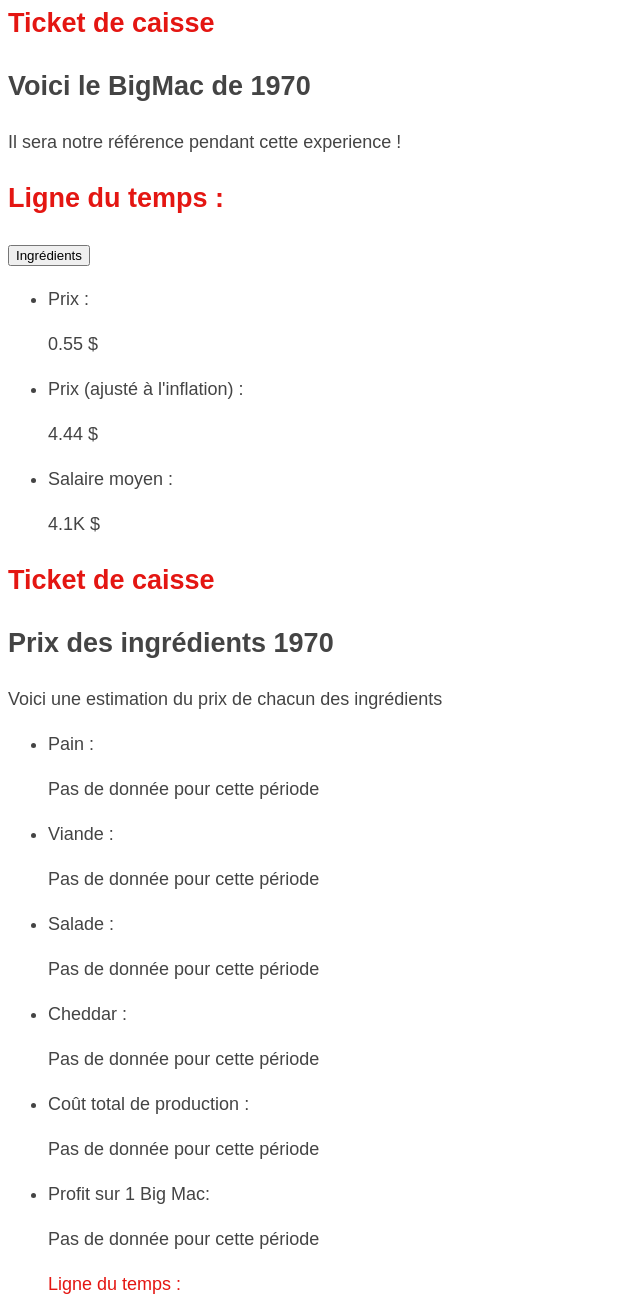
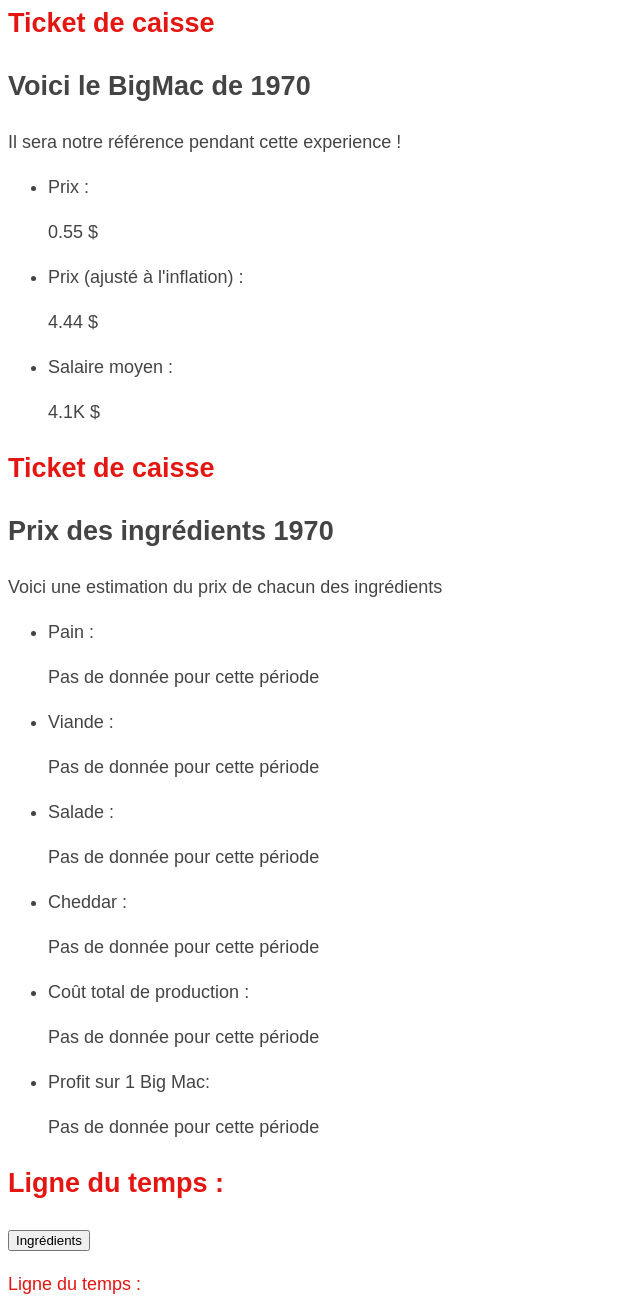
Before and after one commit to ben1i/McDollars, a website with bundled scripts: page src/index.html in a window 1280 px wide. Shown: the part 961-2277 px from the top of the page, without its empty margins (0-640 px from the left). Built offline with nearby package versions, Linux system fonts and the light colour scheme.

Commit message:
bugg html

```diff
--- a/src/index.html
+++ b/src/index.html
@@ -35,16 +35,7 @@
       Il sera notre référence pendant cette experience !
     </p>
 
-    <div class="timeline">
 
-      <h2 class="timeline__titrexplicatif title">
-        Ligne du temps :
-      </h2>
-      <button class="timeline__switch">Ingrédients</button>
-      <div class="timeline__btns">
-
-      </div>
-    </div>
     <ul class="ticket__listeprix">
       <li class="ticket__listel">
         <div class="ticket__line">
@@ -129,12 +120,20 @@
     </ul>
   </div>
 
-  <ul class="timeline">
 
+    <div class="timeline">
+
+      <h2 class="timeline__titrexplicatif title">
+        Ligne du temps :
+      </h2>
+      <button class="timeline__switch">Ingrédients</button>
+      <div class="timeline__btns">
+
+      </div>
+    </div>
     <p class="timeline__titrexplicatif title">
       Ligne du temps :
     </p>
-  </ul>
 
 </body>
 </html>
```
